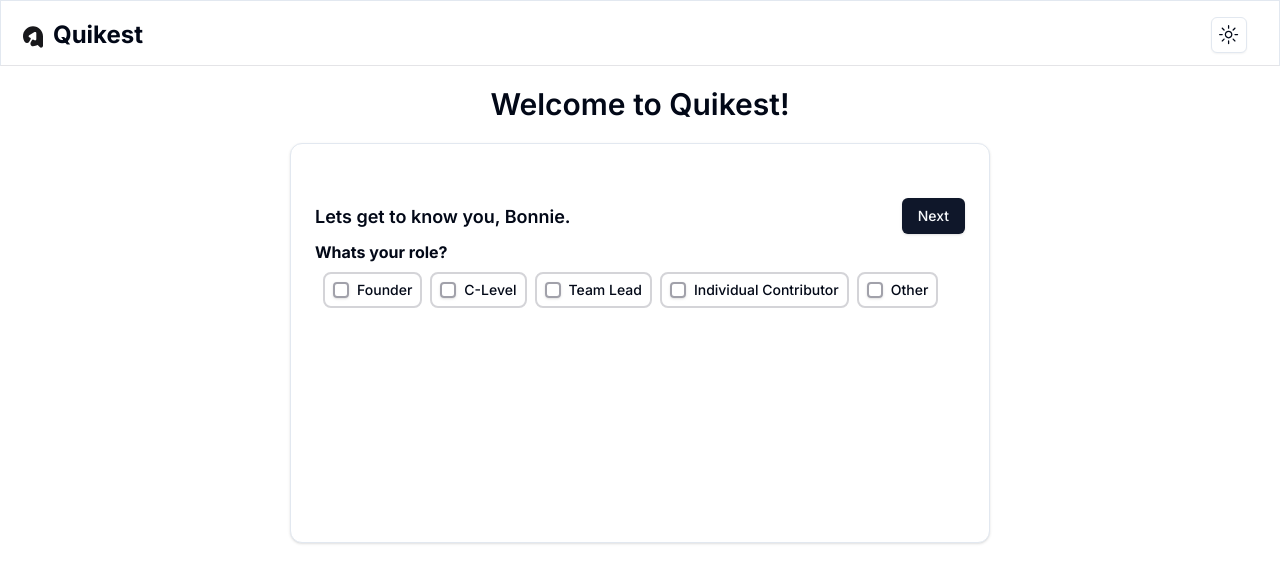
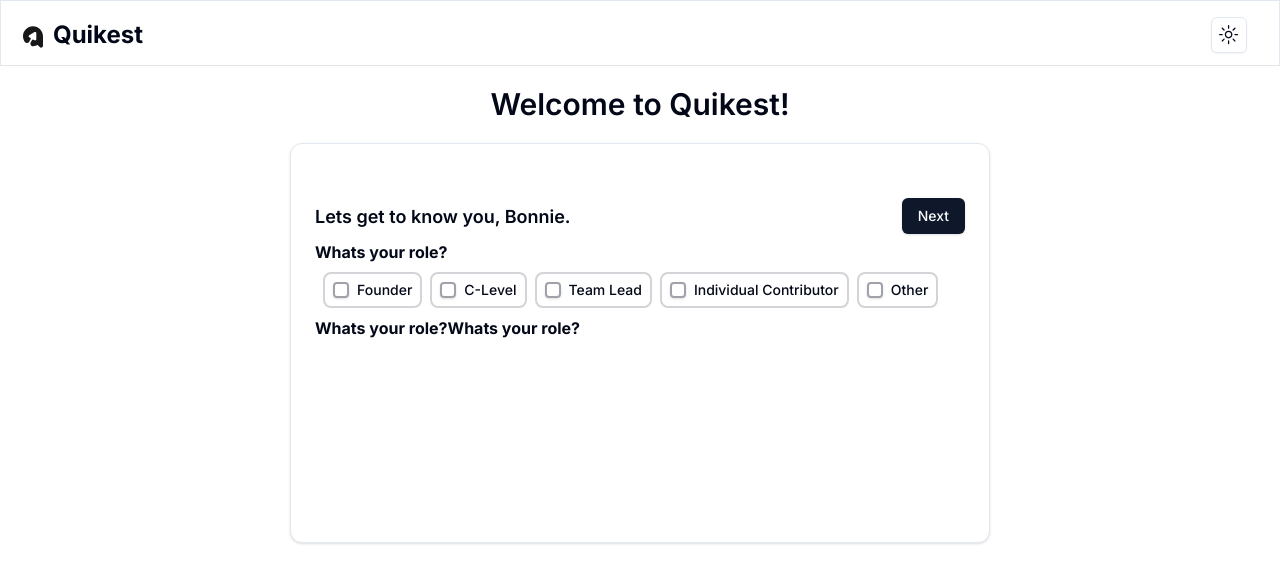
Before and after one commit to ajaywaghray/my-app, a Next.js app: page /onboarding in a window 1280 px wide. Shown: the top 582 px of the page. Built offline with nearby package versions, Linux system fonts and the light colour scheme.

Commit message:
Add 2 column grid

```diff
--- a/src/components/ui/onboardingStepOne.tsx
+++ b/src/components/ui/onboardingStepOne.tsx
@@ -165,7 +165,14 @@ const OnboardingStepOne = ({ onNext }: { onNext: () => void; }) => {
                 </label>
               </div>
             </div>
-
+          <div className="flex grid-cols-2 ">
+            <div style={{ display: 'flex', height: '24px', fontSize: '16px', fontWeight: '700' }}>
+              Whats your role?
+            </div>
+            <div style={{ display: 'flex', height: '24px', fontSize: '16px', fontWeight: '700' }}>
+              Whats your role?
+            </div>
+          </div>
           </CardContent>
           <CardFooter className="flex justify-between">
           </CardFooter>
```
